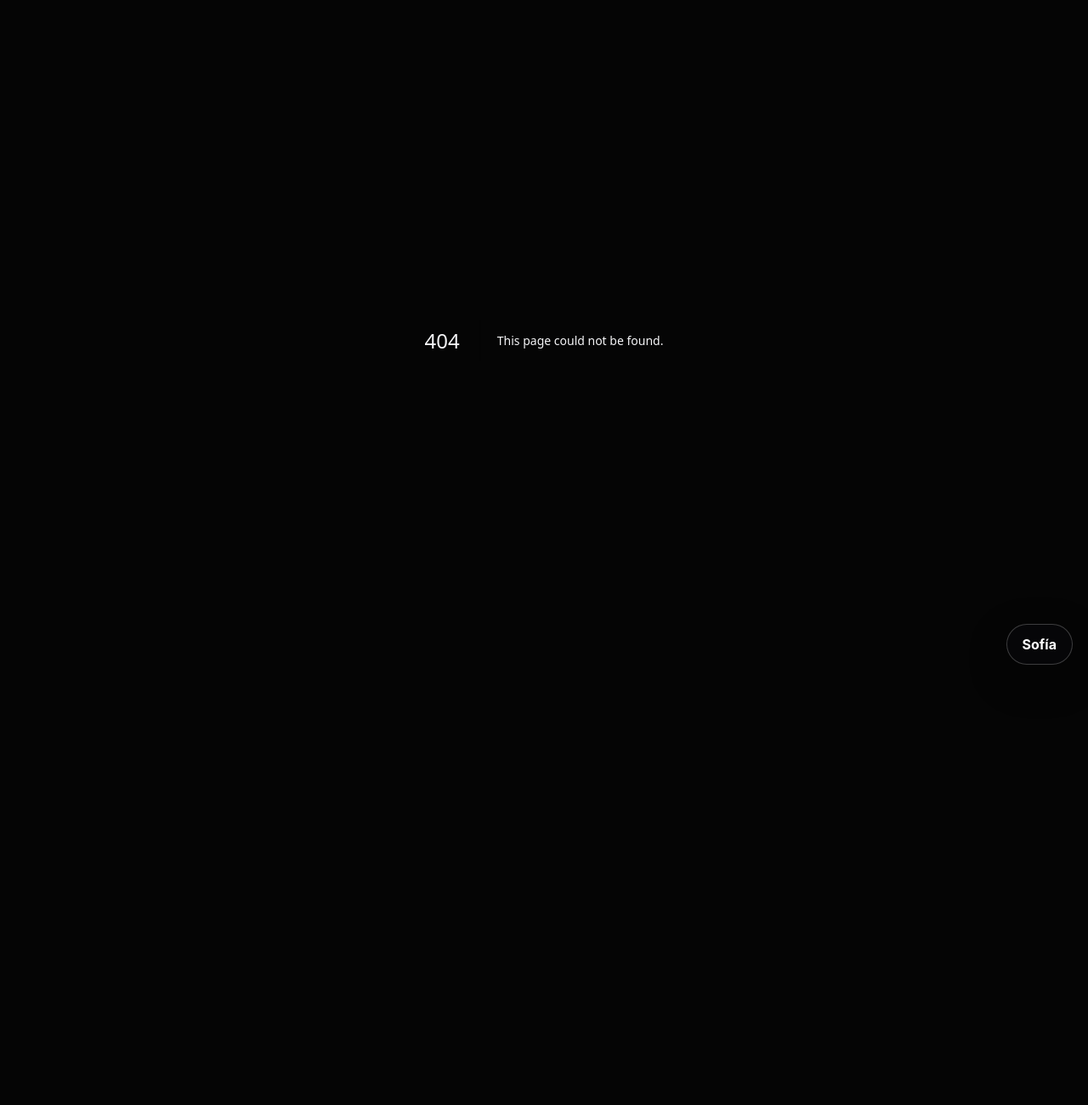
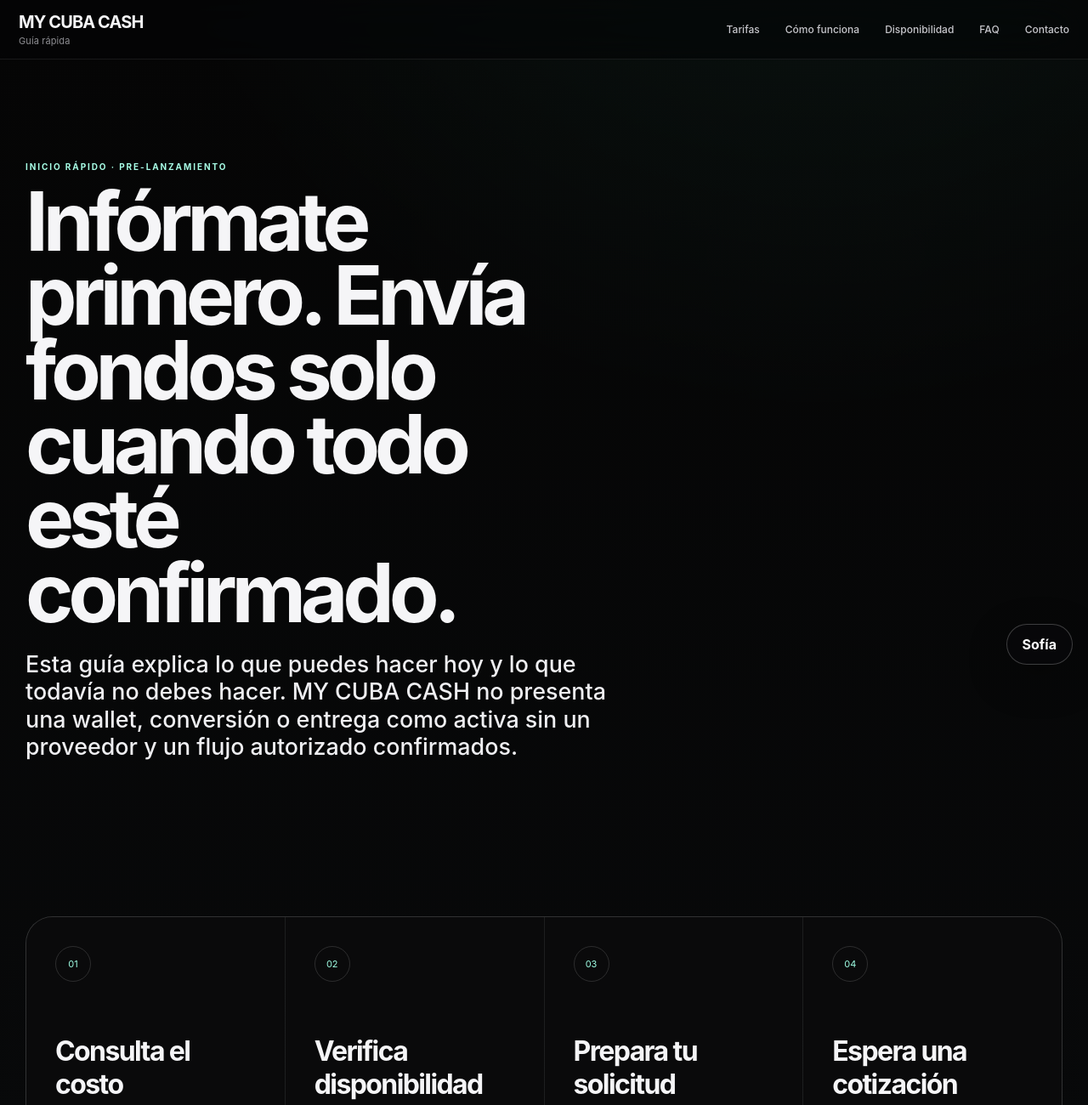
Before and after one commit to SAHJONY/CUBACASH, a Next.js app: page /1/quick-start in a window 1280 px wide. Before the commit this address had no page. Shown: the top 1300 px of the page at 85% size. Before the commit the page ends 800 px from the top, so only its background shows below. Built offline with nearby package versions, Linux system fonts and the light colour scheme.

Commit message:
Add a safe public quick-start guide

```diff
--- /dev/null
+++ b/app/[locale]/quick-start/page.tsx
@@ -0,0 +1,103 @@
+import {localeOf} from '@/lib/i18n';
+import {APP_COMMUNICATIONS,whatsappUrl} from '@/lib/communications';
+
+const stepsEs=[
+  ['Consulta el costo','Revisa la tarifa pública de MY CUBA CASH antes de crear una cuenta. Para una solicitud familiar de $100, la tarifa estimada de plataforma es $1.25.'],
+  ['Verifica disponibilidad','Consulta el directorio público. Si muestra 0 proveedores verificados, no existe una opción de entrega publicada y la red continúa en pre-lanzamiento.'],
+  ['Prepara tu solicitud','Puedes revisar el proceso sin registrarte. La cuenta solo se solicita para guardar y proteger los datos de una solicitud.'],
+  ['Espera una cotización completa','No envíes dinero hasta ver proveedor, método autorizado, entrega, tipo de cambio, costo total y referencia de transacción confirmados.'],
+  ['Confirma por el canal seguro','Sigue únicamente las instrucciones mostradas dentro del flujo autorizado de MY CUBA CASH. Crear una solicitud no mueve fondos ni garantiza una entrega.']
+] as const;
+
+const stepsEn=[
+  ['Review the cost','See the public MY CUBA CASH fee before creating an account. For a $100 family-support request, the estimated platform fee is $1.25.'],
+  ['Check availability','Review the public directory. If it shows 0 verified providers, no delivery option is publicly available and the network remains in pre-launch.'],
+  ['Prepare your request','You can review the process without signing up. An account is only required to save and protect request information.'],
+  ['Wait for a complete quote','Do not send money until the provider, authorized method, delivery, exchange rate, total cost and transaction reference are confirmed.'],
+  ['Confirm through the secure flow','Follow only the instructions displayed inside the authorized MY CUBA CASH flow. Creating a request does not move funds or guarantee delivery.']
+] as const;
+
+export default async function QuickStartPage({params}:{params:Promise<{locale:string}>}){
+  const {locale:raw}=await params;
+  const locale=localeOf(raw);
+  const es=locale==='es';
+  const support=APP_COMMUNICATIONS.whatsappPrimary;
+  const steps=es?stepsEs:stepsEn;
+
+  return <main className="shell premiumAppShell" dir={locale==='ar'?'rtl':'ltr'}>
+    <nav className="nav premiumNav">
+      <a href={`/${locale}`} className="brandwrap">
+        <div className="brand">MY CUBA CASH</div>
+        <small>{es?'Guía rápida':'Quick-start guide'}</small>
+      </a>
+      <div className="navlinks">
+        <a href={`/${locale}/fees`}>{es?'Tarifas':'Fees'}</a>
+        <a href={`/${locale}/how-it-works`}>{es?'Cómo funciona':'How it works'}</a>
+        <a href={`/${locale}/delivery-providers`}>{es?'Disponibilidad':'Availability'}</a>
+        <a href={`/${locale}/faq`}>FAQ</a>
+        <a href={`/${locale}/contact`}>{es?'Contacto':'Contact'}</a>
+      </div>
+    </nav>
+
+    <section className="hero">
+      <div className="heroCopy">
+        <div className="eyebrow">{es?'INICIO RÁPIDO · PRE-LANZAMIENTO':'QUICK START · PRE-LAUNCH'}</div>
+        <h1>{es?'Infórmate primero. Envía fondos solo cuando todo esté confirmado.':'Understand first. Send funds only after everything is confirmed.'}</h1>
+        <p className="heroLead">{es
+          ?'Esta guía explica lo que puedes hacer hoy y lo que todavía no debes hacer. MY CUBA CASH no presenta una wallet, conversión o entrega como activa sin un proveedor y un flujo autorizado confirmados.'
+          :'This guide explains what you can do today and what you should not do yet. MY CUBA CASH does not present a wallet, conversion or delivery as active without a confirmed provider and authorized flow.'}</p>
+      </div>
+    </section>
+
+    <section className="section">
+      <div className="luxuryGrid">
+        {steps.map(([title,description],index)=><article className="luxuryCard" key={title}>
+          <span>{String(index+1).padStart(2,'0')}</span>
+          <h3>{title}</h3>
+          <p>{description}</p>
+        </article>)}
+      </div>
+    </section>
+
+    <section className="policyBlock premiumPolicy">
+      <div>
+        <span className="eyebrow">{es?'REGLA DE SEGURIDAD':'SAFETY RULE'}</span>
+        <h2>{es?'No envíes USD, USDC ni otro activo a direcciones recibidas por mensajes.':'Do not send USD, USDC or any other asset to addresses received in messages.'}</h2>
+      </div>
+      <p>{es
+        ?'Durante el pre-lanzamiento, ninguna dirección de wallet, cuenta bancaria, tasa CUP, plazo de entrega o proveedor debe considerarse autorizado salvo que aparezca dentro del flujo seguro con una cotización completa y verificable. Nunca compartas contraseñas, códigos de acceso o documentos completos por WhatsApp o Telegram.'
+        :'During pre-launch, no wallet address, bank account, CUP rate, delivery time or provider should be treated as authorized unless it appears inside the secure flow with a complete, verifiable quote. Never share passwords, access codes or full documents through WhatsApp or Telegram.'}</p>
+    </section>
+
+    <section className="section">
+      <div className="sectionHead">
+        <div>
+          <span className="eyebrow">{es?'LO QUE ESTÁ DISPONIBLE HOY':'WHAT IS AVAILABLE TODAY'}</span>
+          <h2>{es?'Información pública antes del registro.':'Public information before sign-up.'}</h2>
+        </div>
+        <p>{es
+          ?'Puedes revisar nuestra tarifa, el funcionamiento, la disponibilidad real y contactar soporte. Esto no representa aceptación de una operación ni autorización para enviar fondos.'
+          :'You can review our fee, process, real availability and contact support. This does not represent acceptance of a transaction or authorization to send funds.'}</p>
+      </div>
+      <div className="actions">
+        <a className="cta premiumCta" href={`/${locale}/fees`}>{es?'Calcular tarifa':'Calculate fee'}</a>
+        <a className="glassCta" href={`/${locale}/delivery-providers`}>{es?'Ver disponibilidad':'Check availability'}</a>
+        <a className="glassCta" href={`/${locale}/start`}>{es?'Preparar solicitud':'Prepare request'}</a>
+      </div>
+    </section>
+
+    <section className="section supportSection">
+      <div className="supportCard">
+        <div>
+          <strong>{es?'Soporte humano por WhatsApp Business':'Human support on WhatsApp Business'}</strong>
+          <span>{support.display}</span>
+        </div>
+        <a className="cta premiumCta" href={whatsappUrl(support.e164,es
+          ?'Hola, quiero confirmar el proceso seguro de MY CUBA CASH antes de crear una solicitud.'
+          :'Hello, I want to confirm the safe MY CUBA CASH process before creating a request.')}>
+          {es?'Confirmar con soporte':'Confirm with support'}
+        </a>
+      </div>
+    </section>
+  </main>;
+}
```
